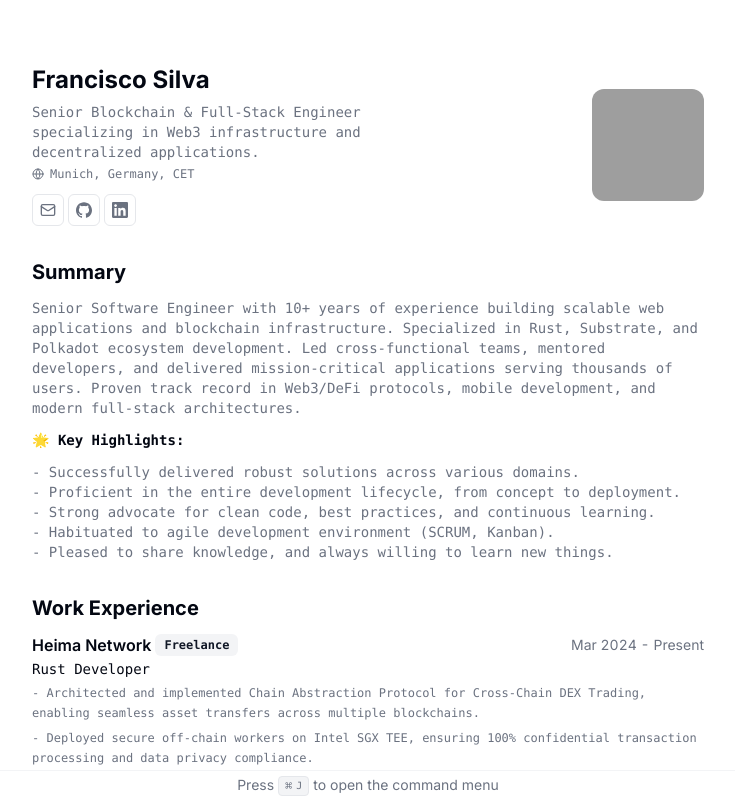
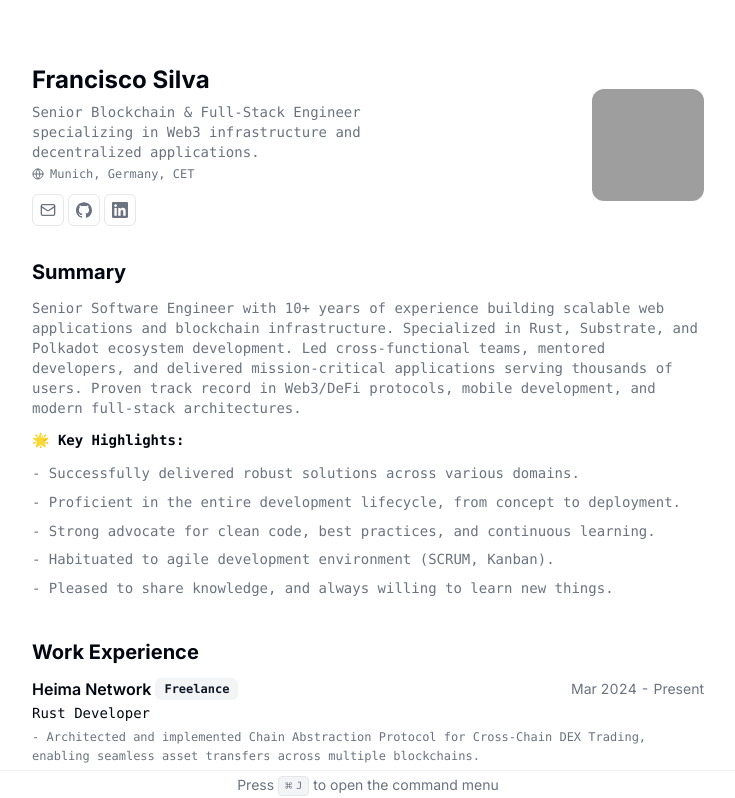
Before and after one commit to silva-fj/silva-fj.github.io, a Next.js app: page / in a window 1280 px wide. Shown: the top 798 px of the page, without its empty margins (272-1007 px from the left). Built offline with nearby package versions, Linux system fonts and the light colour scheme; grey boxes are pictures that could not be loaded.

Commit message:
style: add consistent spacing to summary key highlights section
- Apply same optimal spacing (mb-1.5 leading-relaxed) to summary bullet points
- Ensure consistent formatting across all sections (summary, work experience, projects)
- Improve overall CV readability with uniform spacing throughout

```diff
--- a/src/app/page.tsx
+++ b/src/app/page.tsx
@@ -83,21 +83,21 @@ export default function Page() {
             🌟 Key Highlights:
           </h3>
           <div className="text-pretty font-mono text-sm text-muted-foreground">
-            <p>
+            <p className="mb-1.5 leading-relaxed">
               - Successfully delivered robust solutions across various domains.
             </p>
-            <p>
+            <p className="mb-1.5 leading-relaxed">
               - Proficient in the entire development lifecycle, from concept to
               deployment.
             </p>
-            <p>
+            <p className="mb-1.5 leading-relaxed">
               - Strong advocate for clean code, best practices, and continuous
               learning.
             </p>
-            <p>
+            <p className="mb-1.5 leading-relaxed">
               - Habituated to agile development environment (SCRUM, Kanban).
             </p>
-            <p>
+            <p className="mb-1.5 leading-relaxed">
               - Pleased to share knowledge, and always willing to learn new
               things.
             </p>
```
